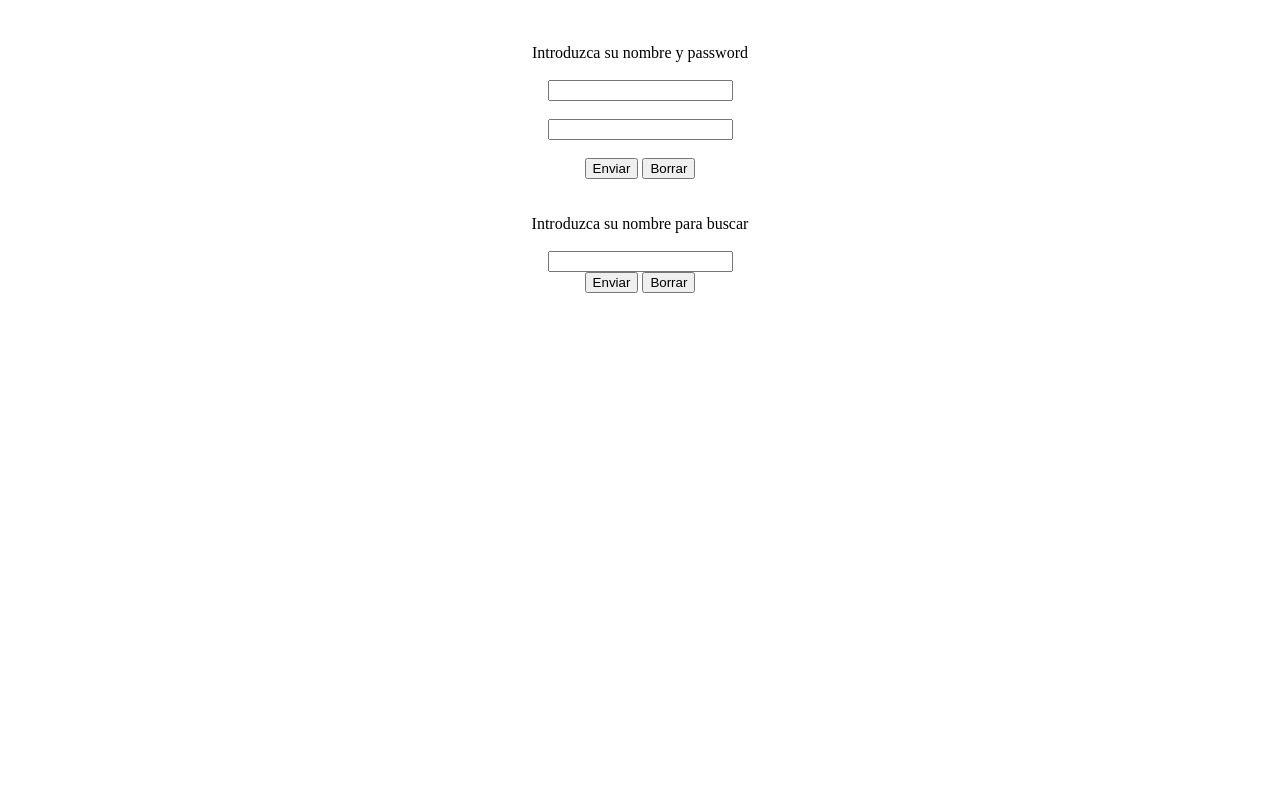
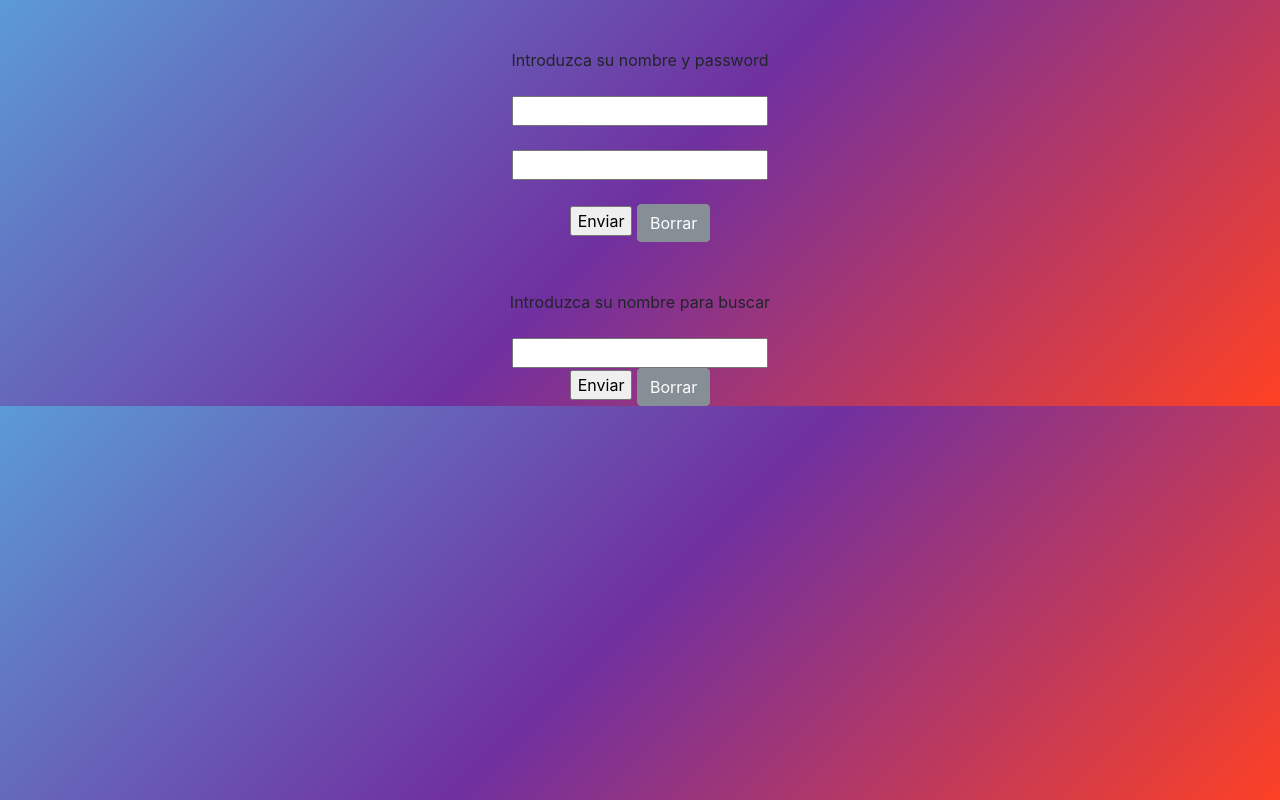
Before and after one commit to Esquivias23/login, a plain HTML site: page web/index.html in a window 1280 px wide. Drawn offline with Linux system fonts and the light colour scheme.

Commit message:
Update index.html

```diff
--- a/web/index.html
+++ b/web/index.html
@@ -9,6 +9,27 @@ and open the template in the editor.
         <title>TODO supply a title</title>
         <meta charset="UTF-8">
         <meta name="viewport" content="width=device-width, initial-scale=1.0">
+        <style>
+            /*Estilo*/
+		body{
+
+			background: -moz-linear-gradient(-45deg, #5b9bd5 0%, #7030a0 50%, #ff4123 100%); /* FF3.6-15 */
+			background: -webkit-linear-gradient(-45deg, #5b9bd5 0%,#7030a0 50%,#ff4123 100%); /* Chrome10-25,Safari5.1-6 */
+			background: linear-gradient(135deg, #5b9bd5 0%,#7030a0 50%,#ff4123 100%); /* W3C, IE10+, FF16+, Chrome26+, Opera12+, Safari7+ */
+
+		}
+
+		.cool{
+			margin: 0 auto;
+			width: 70%;
+			border: solid 0.5px;
+		}
+
+		.cool p{
+			font-weight: bold;
+		}
+	</style>
+    <link rel="stylesheet" href="bbostrap.css">
     </head>
     <body>
     <center>
@@ -22,7 +43,7 @@ and open the template in the editor.
                 <BR><input type=password name=Pass>
                 <BR>
                 <BR><input type=submit value="Enviar">
-                <input type=reset value="Borrar">
+                <input type=reset class="btn btn-secondary" value="Borrar">
             </center>
         </form>
         <form method="GET" action='ValidaUsuario'>
@@ -32,7 +53,7 @@ and open the template in the editor.
                 Introduzca su nombre para buscar<BR>
                 <BR><input type=text name=NOMBRE>
                 <BR><input type=submit value="Enviar">
-                <input type=reset value="Borrar">
+                <input type=reset class="btn btn-secondary" value="Borrar">
             </center>
         </form>
     </center>
```
